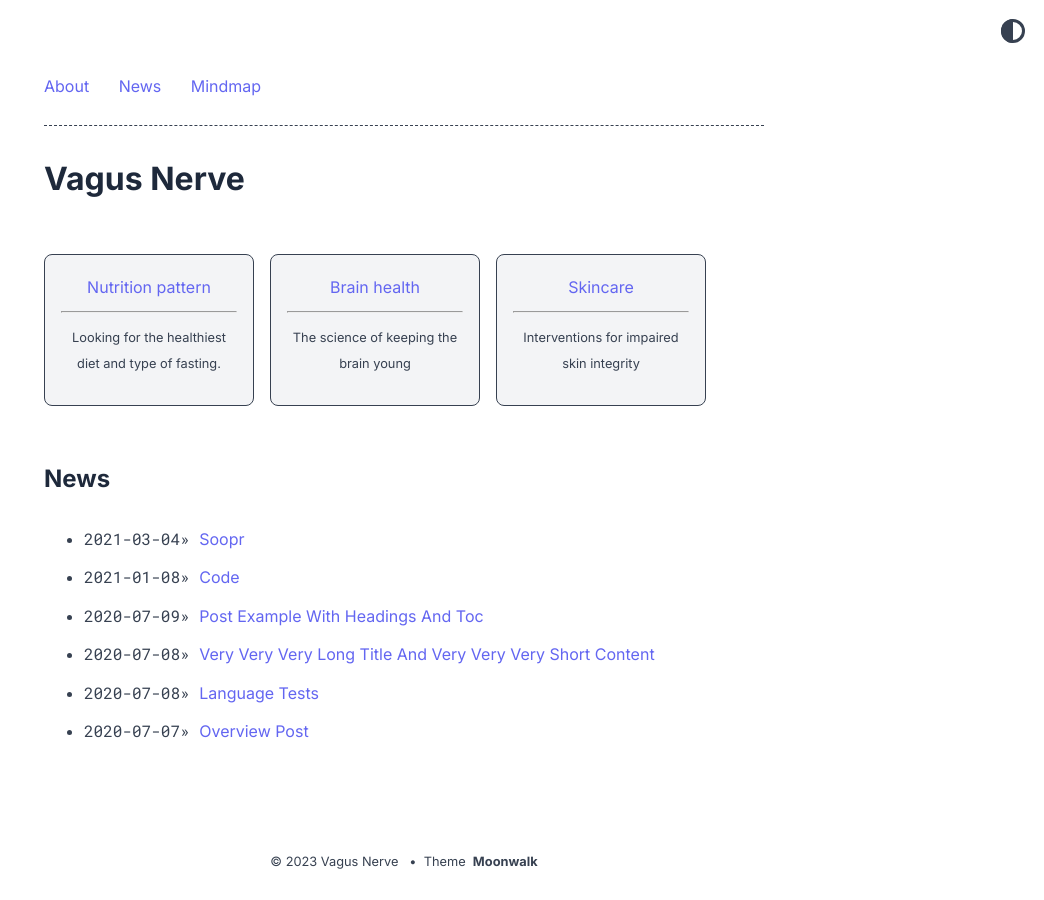
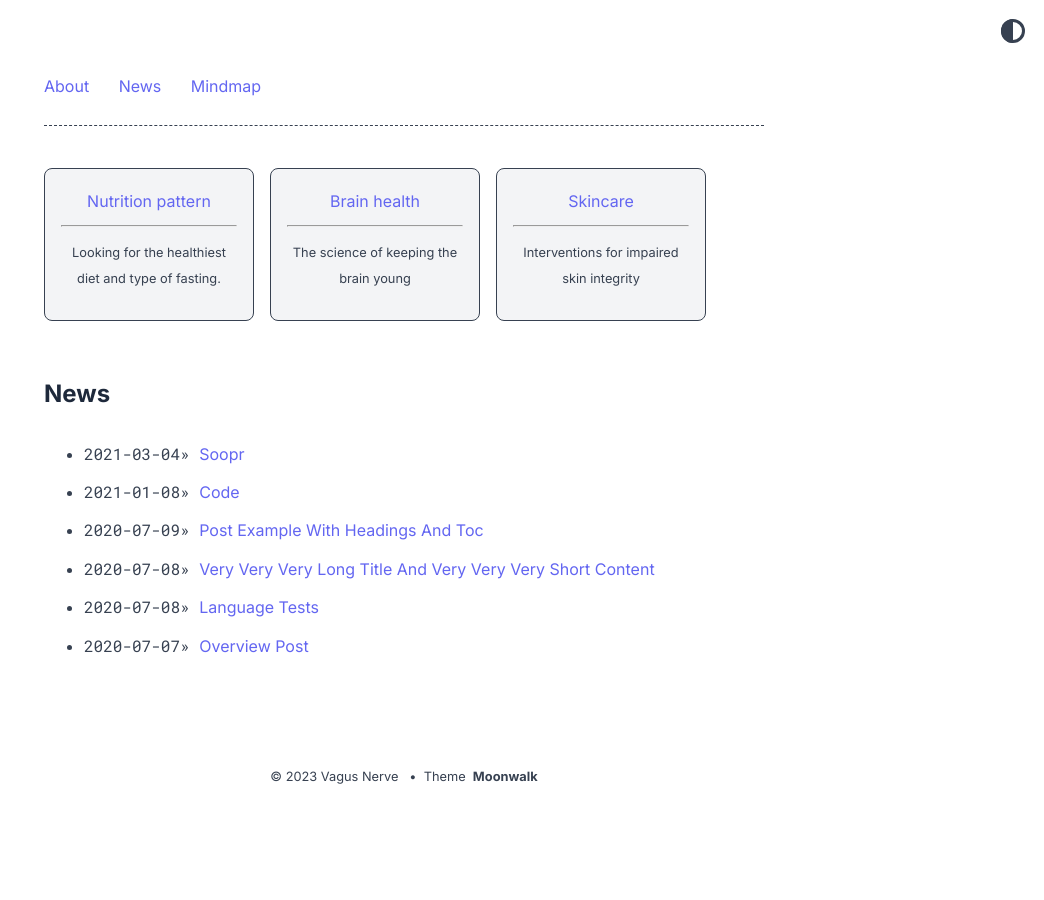
Before and after one commit to abhinavs/moonwalk, a Jekyll site: the page built from index.md, in a window 1280 px wide. Shown: the whole page, without its empty margins (236-1280 px from the left). Built offline with Jekyll 4.4.1, drawn with Linux system fonts in a browser that asks for light colours.

Commit message:
Update _config.yml

```diff
--- a/_config.yml
+++ b/_config.yml
@@ -1,4 +1,3 @@
-title:  Vagus Nerve
 author: Vagus Nerve
 description: > # description of the site (multiple lines allowed)
 url: https://vagus-nerve.github.io/ # root address of the site
```
